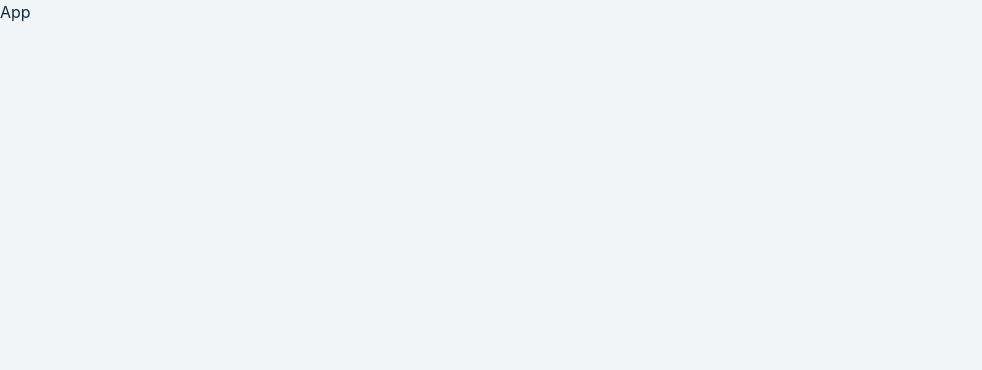
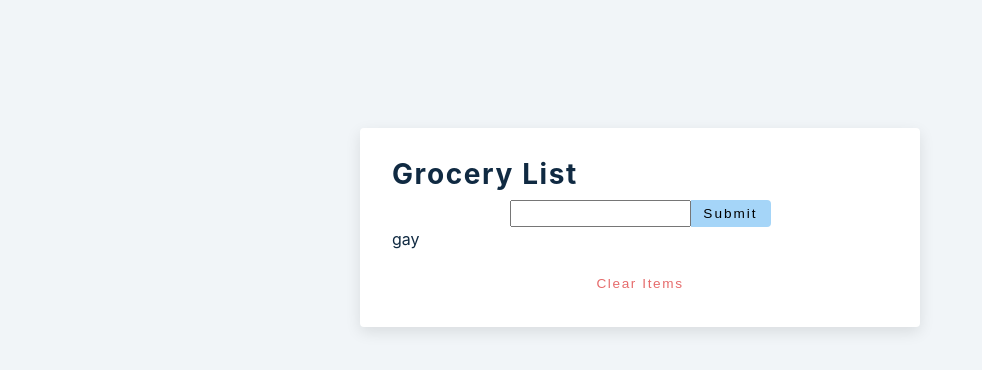
Before and after one commit to DeividasGr/grocery_list_app, a React (Create React App) app: page / in a window 1280 px wide. Shown: the top 370 px of the page, without its empty margins (0-982 px from the left). Built offline with nearby package versions, Linux system fonts and the light colour scheme.

Commit message:
app conponent filled, states created

```diff
--- a/src/Alert.js
+++ b/src/Alert.js
@@ -0,0 +1,7 @@
+import React from 'react';
+
+function Alert() {
+  return <div>noob</div>;
+}
+
+export default Alert;
--- a/src/App.js
+++ b/src/App.js
@@ -1,9 +1,34 @@
-import React from 'react';
+import React, { useState, useEffect } from 'react';
 import List from './List';
 import Alert from './Alert';
 
 const App = () => {
-  return <div>App</div>;
+  const [name, setName] = useState('');
+  const [list, setList] = useState([]);
+  const [editing, setEditing] = useState(false);
+  const [editID, setEditID] = useState(null);
+  const [alert, setAlert] = useState({ show: false, msg: '', type: '' });
+
+  const handleSubmit = (e) => {
+    e.preventDefault();
+  };
+
+  return (
+    <section className="section-center">
+      <form className="grocery-from" onSubmit={handleSubmit}>
+        {alert.show && <Alert />}
+        <h3>grocery list</h3>
+        <div className="form-control">
+          <input type="text" value={name} />
+          <button className="submit-btn">{editing ? 'edit' : 'submit'}</button>
+        </div>
+      </form>
+      <div className="grocery-section">
+        <List />
+        <button className="clear-btn">clear items</button>
+      </div>
+    </section>
+  );
 };
 
 export default App;
--- a/src/List.js
+++ b/src/List.js
@@ -0,0 +1,7 @@
+import React from 'react';
+
+function List() {
+  return <div>gay</div>;
+}
+
+export default List;
```
Also changed, not shown: 1 other file (tests, documents, lock files or other folders).
